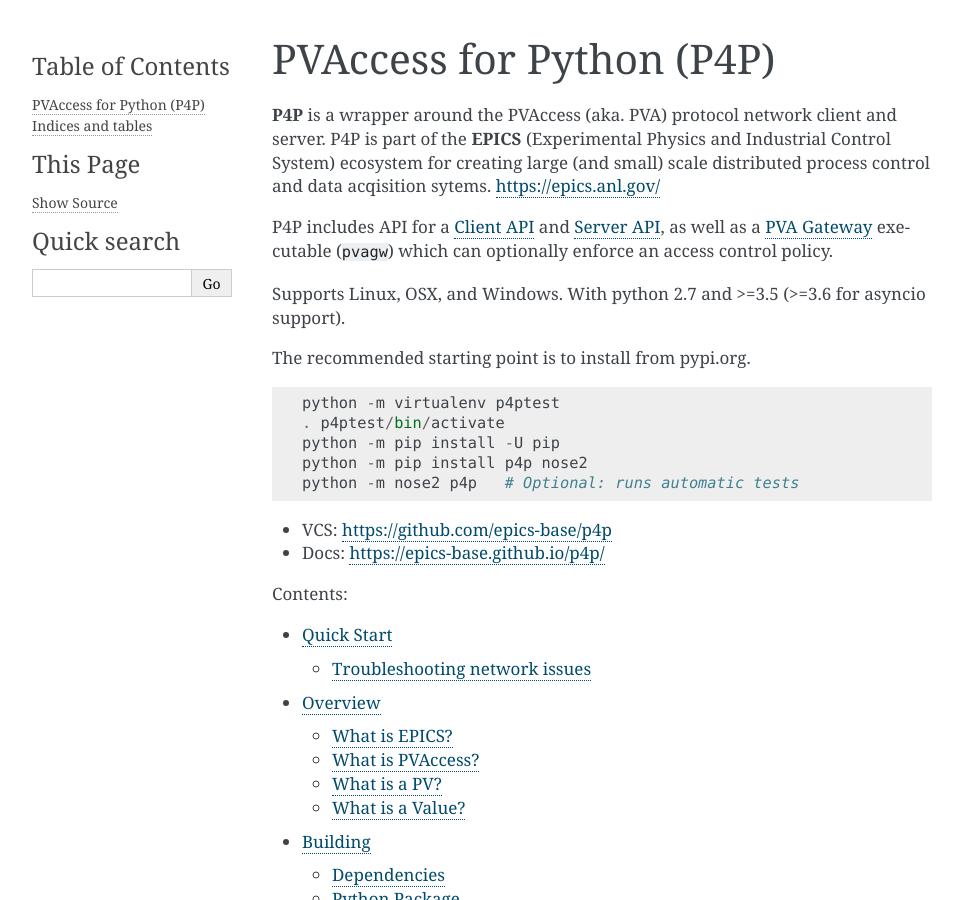
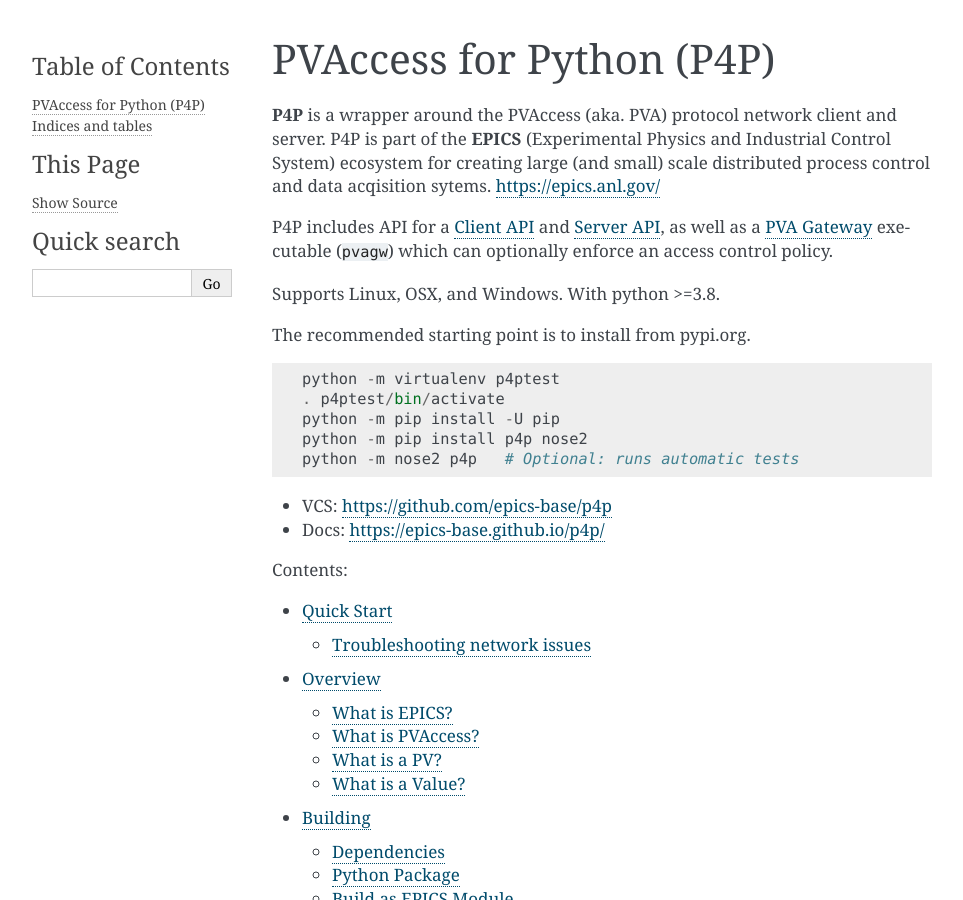
Before and after one commit to epics-base/p4p, a Sphinx documentation site: the page built from documentation/index.rst, in a window 1280 px wide and 900 px high. Shown: the whole window, without its empty margins (148-1111 px from the left). Built offline with Sphinx 7.4.7, drawn with Linux system fonts in a browser that asks for light colours.

Commit message:
set minimum python-version to 3.8

```diff
--- a/documentation/building.rst
+++ b/documentation/building.rst
@@ -20,8 +20,8 @@
 ------------
 
 Python packages:
-
-* numpy >=1.6
+* Python >= 3.8
+* numpy >=1.7
 * Cython >=0.29.32
 * nose2 (Optional, recommended to run unittests)
 * ply (Optional for core module, required for `gwpage`)
--- a/documentation/index.rst
+++ b/documentation/index.rst
@@ -9,7 +9,7 @@
 P4P includes API for a `clientapi` and `serverapi`,
 as well as a `gwpage` executable (``pvagw``) which can optionally enforce an access control policy.
 
-Supports Linux, OSX, and Windows.  With python 2.7 and >=3.5 (>=3.6 for asyncio support).
+Supports Linux, OSX, and Windows.  With python >=3.8.
 
 The recommended starting point is to install from pypi.org. ::
 
--- a/setup.py
+++ b/setup.py
@@ -121,10 +121,8 @@
     license='BSD',
     classifiers = [
         'Development Status :: 5 - Production/Stable',
-        'Programming Language :: Python :: 2.7',
         'Programming Language :: Python :: 3',
         'Programming Language :: Python :: Implementation :: CPython',
-        'License :: OSI Approved :: BSD License',
         'Intended Audience :: Science/Research',
         'Topic :: Scientific/Engineering',
         'Topic :: Software Development :: Libraries',
@@ -134,7 +132,7 @@
         'Operating System :: Microsoft :: Windows',
     ],
     keywords='epics scada',
-    python_requires='>=2.7',
+    python_requires='>=3.8',
 
     packages=[
         'p4p',
```
Also changed, not shown: 1 other file.
